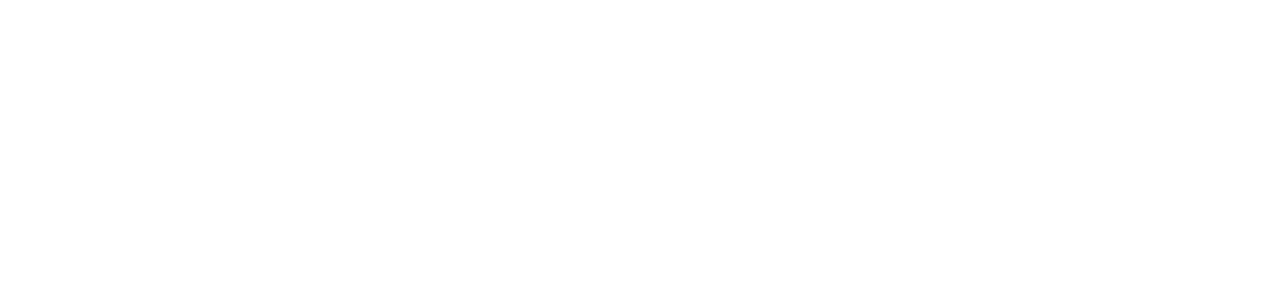
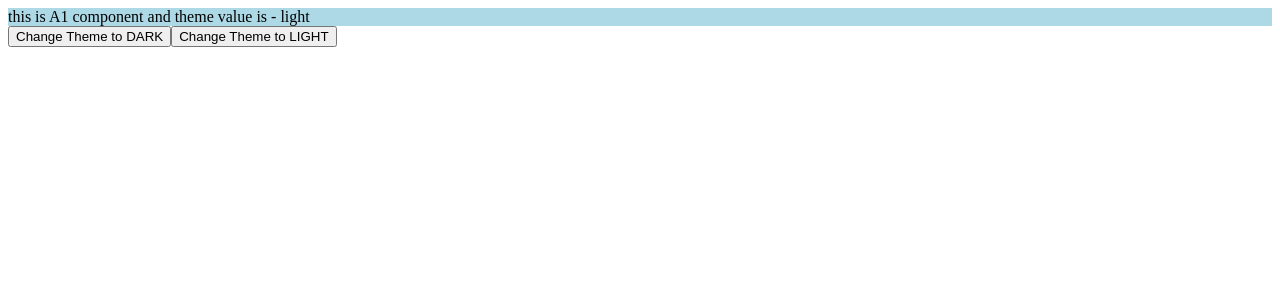
Before and after one commit to Andrii-77/react-lesson-hw, a React (Vite) app: page / in a window 1280 px wide. Shown: the top 300 px of the page. Built offline with nearby package versions, Linux system fonts and the light colour scheme.

Commit message:
Commit hw7/task2.

```diff
--- a/src/App.tsx
+++ b/src/App.tsx
@@ -1,12 +1,28 @@
 import './App.css'
+import {B} from "./components/B.tsx";
+import {A} from "./components/A.tsx";
+import {ThemeContext} from "./context/ContextThemeProvider.tsx";
+import {useState} from "react";
 
 function App() {
 
-  return (
-    <>
+    const [themeColor, setThemeColor] = useState<string>('light');
 
-    </>
-  )
+    return (
+        <div>
+
+            <ThemeContext.Provider value={{
+                theme: themeColor,
+                changeTheme: (themeValue: string) => {
+                    setThemeColor(themeValue);
+                }
+            }}>
+                <A/>
+                <B/>
+            </ThemeContext.Provider>
+
+        </div>
+    )
 }
 
 export default App
--- /dev/null
+++ b/src/components/A.tsx
@@ -0,0 +1,9 @@
+import {A1} from "./A1.tsx";
+
+export const A = () => {
+    return (
+        <div>
+            <A1/>
+        </div>
+    );
+};
--- /dev/null
+++ b/src/components/A1.css
@@ -0,0 +1,7 @@
+.dark {
+    background-color: gray;
+}
+
+.light {
+    background-color: lightblue;
+}
--- /dev/null
+++ b/src/components/A1.tsx
@@ -0,0 +1,12 @@
+import {useContext} from "react";
+import {ThemeContext} from "../context/ContextThemeProvider.tsx";
+import './A1.css'
+
+export const A1 = () => {
+    const {theme} = useContext(ThemeContext);
+    return (
+        <div className={theme}>
+            this is A1 component and theme value is - {theme}
+        </div>
+    );
+};
--- /dev/null
+++ b/src/components/B.tsx
@@ -0,0 +1,9 @@
+import {B1} from "./B1.tsx";
+
+export const B = () => {
+    return (
+        <div>
+            <B1/>
+        </div>
+    );
+};
--- /dev/null
+++ b/src/components/B1.tsx
@@ -0,0 +1,18 @@
+import {useContext} from "react";
+import {ThemeContext} from "../context/ContextThemeProvider.tsx";
+
+export const B1 = () => {
+    const {changeTheme} = useContext(ThemeContext)
+    const handlerDark = () => {
+        changeTheme('dark');
+    };
+    const handlerLight = () => {
+        changeTheme('light');
+    };
+    return (
+        <div>
+            <button onClick={handlerDark}>Change Theme to DARK</button>
+            <button onClick={handlerLight}>Change Theme to LIGHT</button>
+        </div>
+    );
+};
--- /dev/null
+++ b/src/context/ContextThemeProvider.tsx
@@ -0,0 +1,15 @@
+import {createContext} from "react";
+
+type ContextValueType = {
+    theme: string,
+    changeTheme: (theme: string) => void
+}
+
+const defaultValue: ContextValueType = {
+    theme: 'light',
+    changeTheme: (theme: string) => {
+        console.log(theme);
+        // обєкт-заглушка, щоб не світило помилки.
+    }
+};
+export const ThemeContext = createContext<ContextValueType>(defaultValue);
--- a/src/index.css
+++ b/src/index.css
@@ -1,3 +1,3 @@
-@tailwind base;
-@tailwind components;
-@tailwind utilities;
+/*@tailwind base;*/
+/*@tailwind components;*/
+/*@tailwind utilities;*/
```
